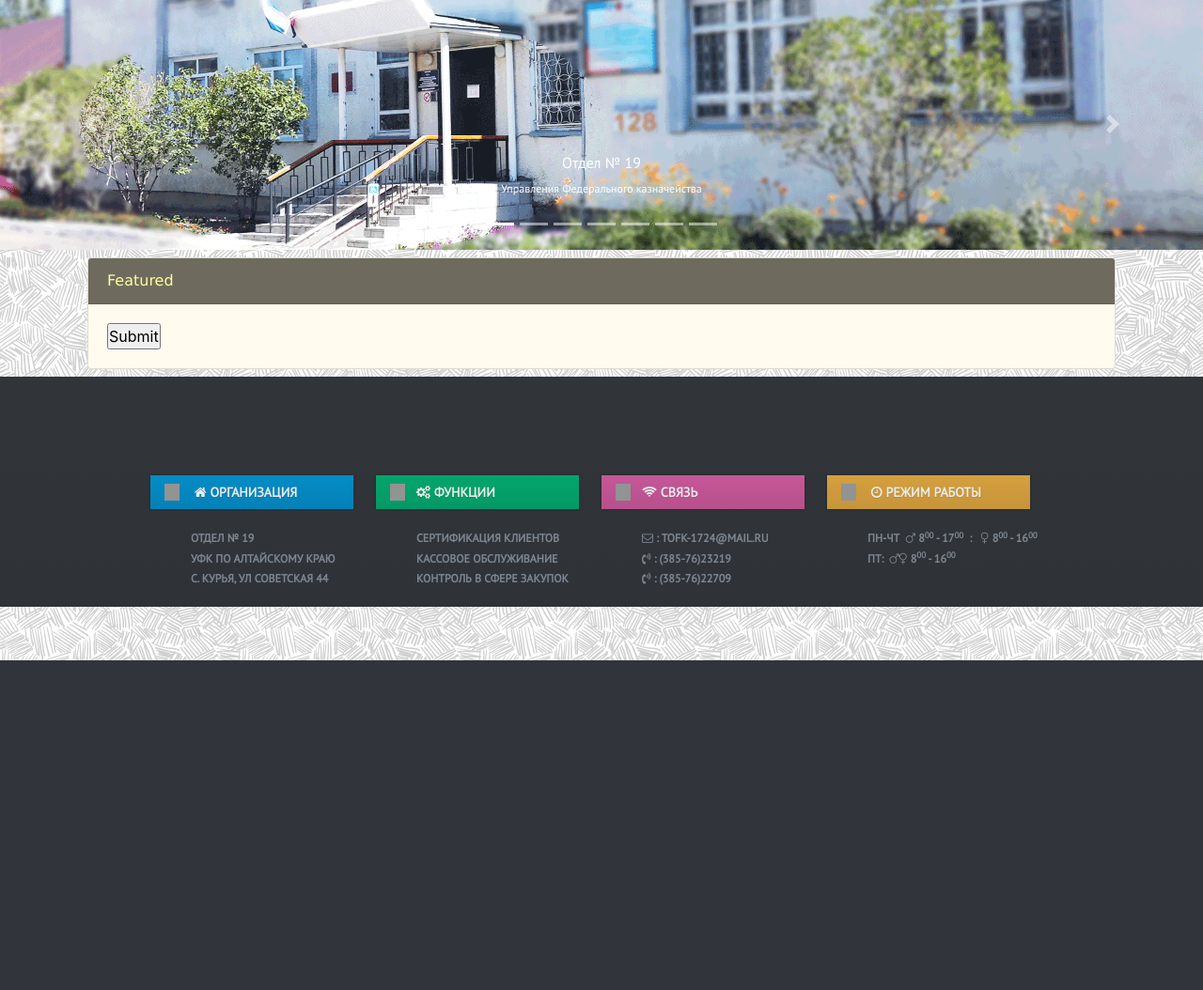
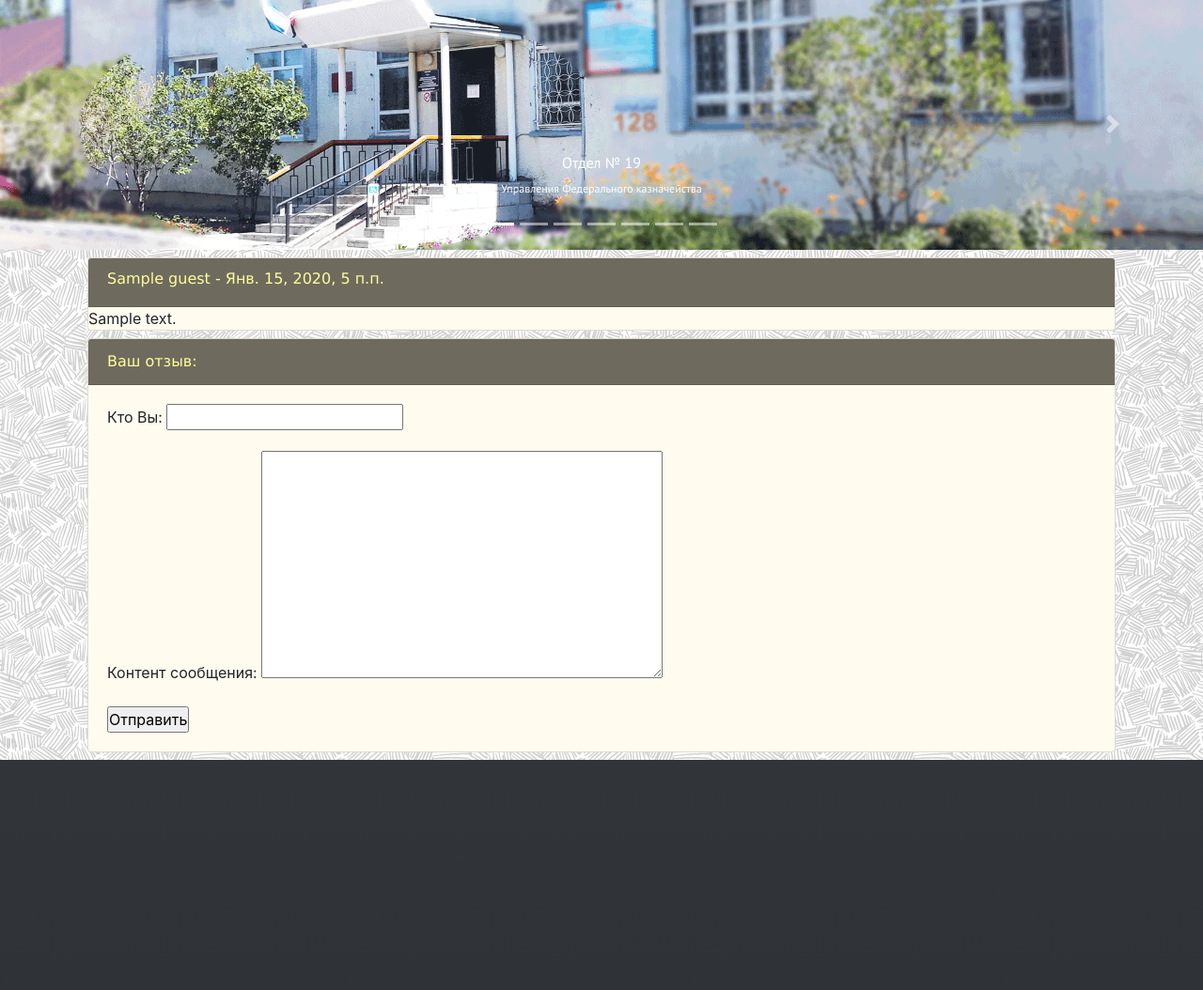
Before and after one commit to Vigi73/otdel19, a Django app: page /guest/ in a window 1280 px wide. Shown: the part 97-1151 px from the top of the page at 94% size. Before the commit the page ends 800 px from the top, so only its background shows below. Run offline with Django 3.2, Linux system fonts and the light colour scheme; tables that the repository leaves empty hold one stand-in row (values such as "Sample post"); some libraries are stand-ins or nearby versions; some web fonts are replaced; grey boxes are pictures that could not be loaded.

Commit message:
guest_book_final1

```diff
--- a/guest_book/forms.py
+++ b/guest_book/forms.py
@@ -0,0 +1,8 @@
+from django import forms
+from .models import Post_guest
+
+class PostForm(forms.ModelForm):
+
+    class Meta:
+        model = Post_guest
+        fields = ('g_title', 'g_text')
--- a/guest_book/models.py
+++ b/guest_book/models.py
@@ -4,8 +4,7 @@ from ckeditor.fields import RichTextField
 
 
 class Post_guest(models.Model):
-    g_author = models.ForeignKey(User, verbose_name='Автор', on_delete=models.CASCADE)
-    g_title = models.CharField(verbose_name='Заголовок', max_length=250)
+    g_title = models.CharField(verbose_name='Кто Вы', max_length=250)
     g_text = RichTextField(verbose_name='Контент сообщения')
     g_date_create = models.DateTimeField(auto_now_add=True, verbose_name='Дата создания')
 
--- a/guest_book/templates/guest_book/guest_book.html
+++ b/guest_book/templates/guest_book/guest_book.html
@@ -6,16 +6,73 @@
 {% endblock %}
 
 {% block content %}
+
+    {% for post in page_object %}
+        <div class="card m-2">
+            <div class="card-header">
+                <h6>{{ post.g_title}} - {{ post.g_date_create }}</h6>
+            </div>
+                <p class="card-text">
+                    {% autoescape off %}
+                         {{ post.g_text|linebreaksbr }}
+                    {% endautoescape %}
+                </p>
+
+        </div>
+
+
+    {% endfor %}
+
+     {% if is_paginated %}
+
+
+                <nav aria-label="..." >
+                    <ul class="pagination justify-content-center">
+                        <li class="page-item {% if not prev_url %} disabled {% endif %}">
+                            <a class="page-link" href="{{ prev_url }}" tabindex="-1">Назад</a>
+                        </li>
+
+
+                        {% for n in page_object.paginator.page_range %}
+                            {% if page_object.number == n %}
+                                <li class="page-item active">
+                                    <a class="page-link" href="?page={{ n }}">{{ n }} <span
+                                            class="sr-only">(current)</span></a>
+                                </li>
+
+                            {% elif n > page_object.number|add:-3 and n < page_object.number|add:3 %}
+                                <li class="page-item">
+                                    <a class="page-link" href="?page={{ n }}">{{ n }}</a>
+                                </li>
+                            {% endif %}
+                        {% endfor %}
+
+                        <li class="page-item {% if not next_url %} disabled {% endif %}">
+                            <a class="page-link" href="{{ next_url }}" tabindex="-1">Следующая</a>
+                        </li>
+                    </ul>
+                </nav>
+
+   {% endif %}
+
+
+
+
     <div class="card m-2">
         <div class="card-header">
-            Featured
+            Ваш отзыв:
         </div>
-        <div class="card-body">
-            <form action="/your-name/" method="post">
+        <div class="card-body ">
+            <form class="post-form"  method="post">
                 {% csrf_token %}
-                {{ form }}
-                <input type="submit" value="Submit"/>
+                    {{ form.as_p }}
+                <input type="submit" value="Отправить"/>
             </form>
         </div>
     </div>
+
+
+
+
+
 {% endblock %}
--- a/guest_book/views.py
+++ b/guest_book/views.py
@@ -1,5 +1,50 @@
-from django.shortcuts import render
+from django.core.paginator import Paginator
+from django.shortcuts import render, redirect
+from .forms import PostForm
+from .models import Post_guest
+
 
 
 def guest_list(request):
-    return render(request, 'guest_book/guest_book.html', {})
+
+
+
+
+
+    form = PostForm(request.POST)
+    if request.method == 'POST':
+        if form.is_valid():
+            post = form.save(commit=False)
+            post.save()
+            return redirect('guest_list_url')
+    else:
+
+        posts = Post_guest.objects.all()
+        form = PostForm()
+        paginator = Paginator(posts, 5)
+
+        page_number = request.GET.get('page', 1)
+        page = paginator.get_page(page_number)
+
+        is_paginated = page.has_other_pages()
+
+        if page.has_previous():
+            prev_url = f'?page={page.previous_page_number()}'
+        else:
+            prev_url = ''
+
+        if page.has_next():
+            next_url = f'?page={page.next_page_number()}'
+        else:
+            next_url = ''
+
+        context = {
+            'page_object': page,
+            'is_paginated': is_paginated,
+            'next_url': next_url,
+            'prev_url': prev_url,
+            'form': form
+
+        }
+
+        return render(request, 'guest_book/guest_book.html', context=context)
--- a/templates/base.html
+++ b/templates/base.html
@@ -69,7 +69,7 @@
             </li>
 
             <li class="nav-item">
-                <a class="nav-link" target="_blank" href="/guest"><i class="fa fa-book" aria-hidden="true"></i> ГОСТЕВАЯ КНИГА</a>
+                <a class="nav-link" href="/guest"><i class="fa fa-book" aria-hidden="true"></i> ГОСТЕВАЯ КНИГА</a>
             </li>
 
         </ul>
```
Also changed, not shown: guest_book/migrations/0003_auto_20180929_0023.py (added), m_blog/static/css/my_style.css (line endings or trailing spaces).
